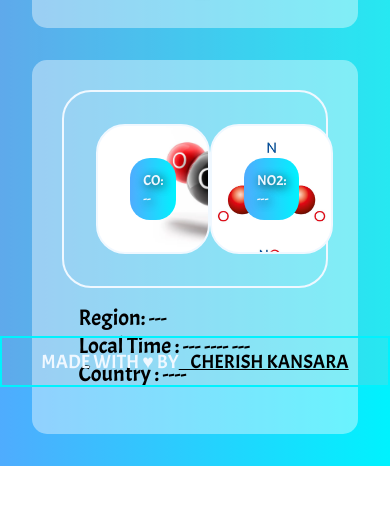
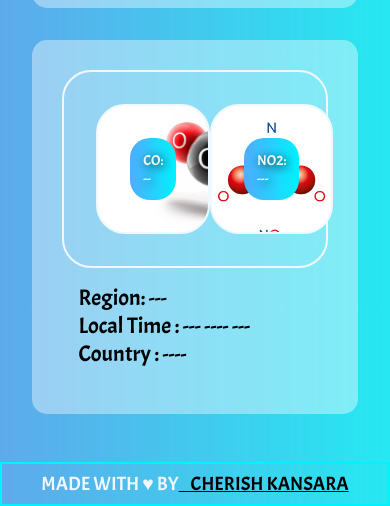
Before and after one commit to kancherish/weather-app, a website built with webpack: page src/index.html in a window 390 px wide. Shown: the part 457-963 px from the top of the page. Before the commit the page ends 923 px from the top, so only its background shows below. Built offline with nearby package versions, Linux system fonts and the light colour scheme.

Commit message:
mobile optimization

```diff
--- a/src/style.css
+++ b/src/style.css
@@ -27,7 +27,6 @@ body{
     padding: 0.4rem;
     padding-bottom: 1.1rem;
     border-bottom: 3px solid #00f2fe;
-    height: 11vh;
 }
 .title{
     background-color: rgba(254, 254, 254, 0.3);
@@ -38,7 +37,6 @@ body{
     text-shadow: 1px 1px 5px #0F0F0F;
 }
 .main{
-    height: 83vh;
     display: flex;
     flex-direction: column;
     align-items: center;
@@ -160,7 +158,6 @@ body{
     font-size: 1.4rem;
 }
 .footer{
-    height:6vh;
     border: 2px solid #00f2fe;
     padding: 0.5rem;
     color: aliceblue;
```
Also changed, not shown: dist/main.css.
